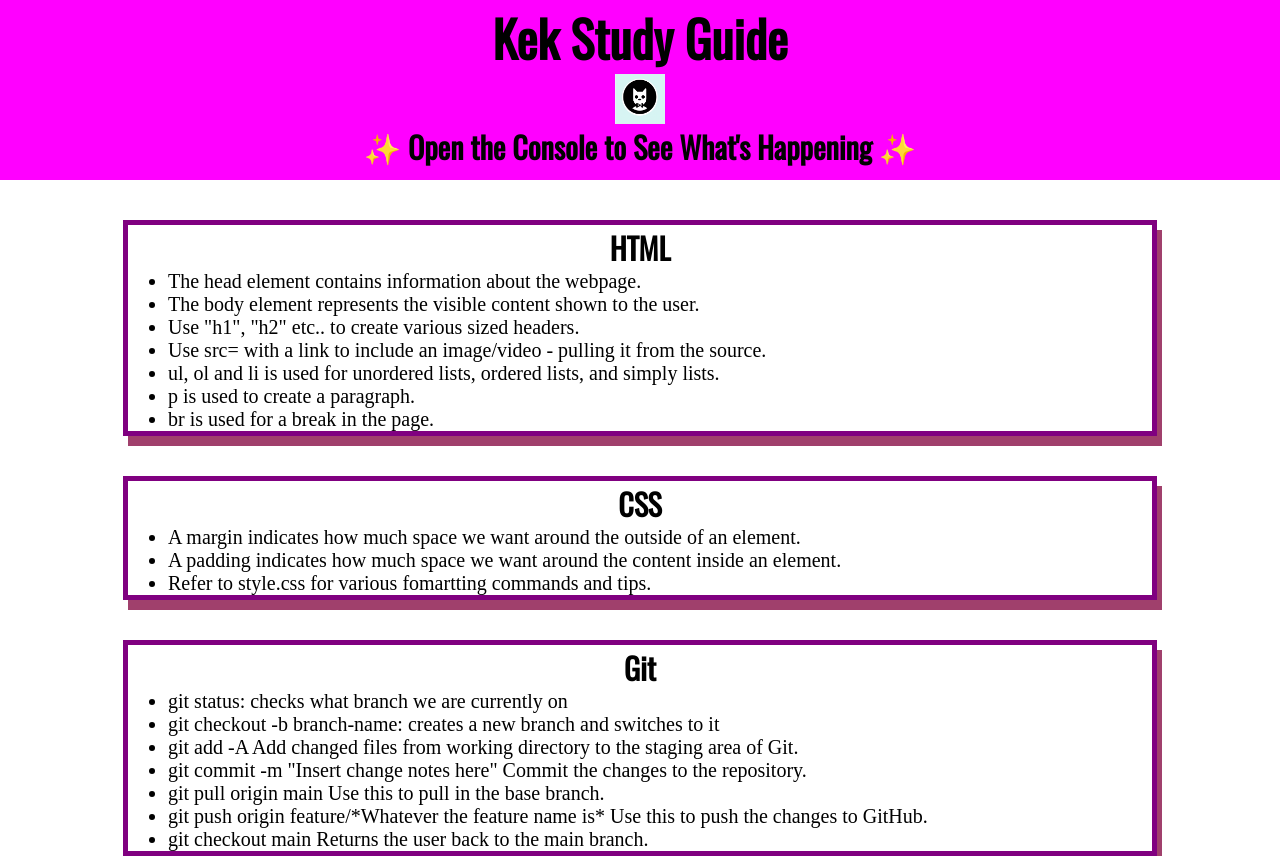
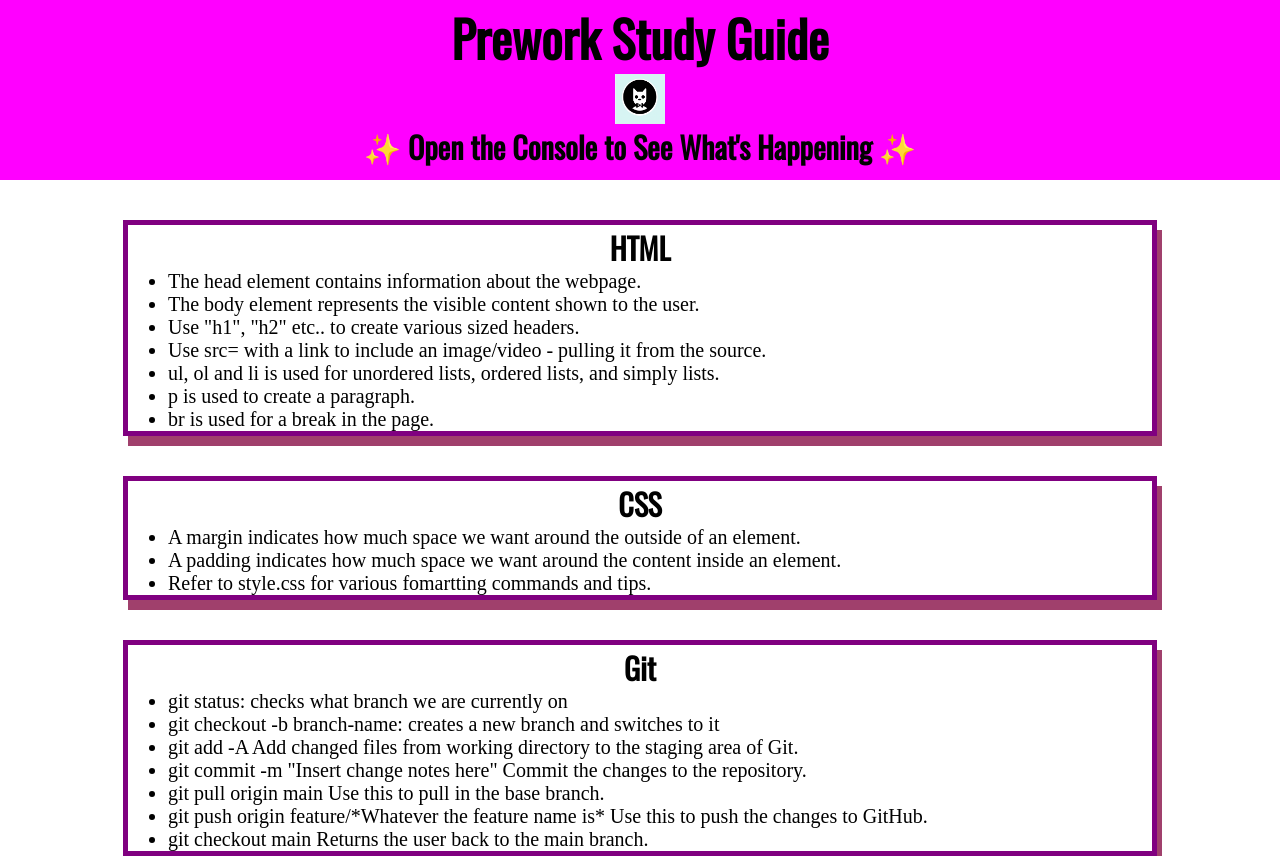
Before and after one commit to Elibrer/prework-study-guide, a plain HTML site: page index.html in a window 1280 px wide. Shown: the top 856 px of the page. Drawn offline with nearby package versions, Linux system fonts and the light colour scheme.

Commit message:
Final Merge

```diff
--- a/index.html
+++ b/index.html
@@ -19,7 +19,7 @@
   </head>
   <body>
     <header id="top">
-      <h1>Kek Study Guide</h1>
+      <h1>Prework Study Guide</h1>
       <img src="./assets/bowtie-cat.png" alt="Profile image of cat wearing a bow tie." />
       <h2>✨ Open the Console to See What's Happening ✨</h2>
     </header>
```
